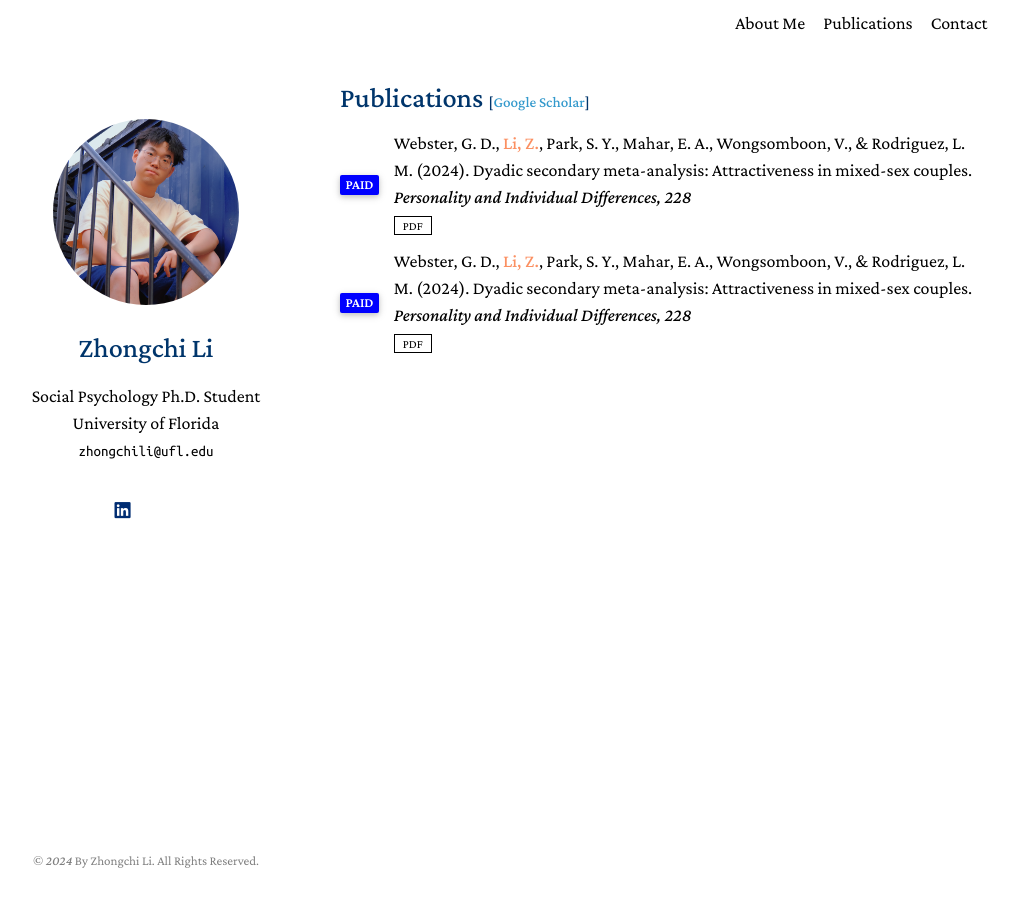
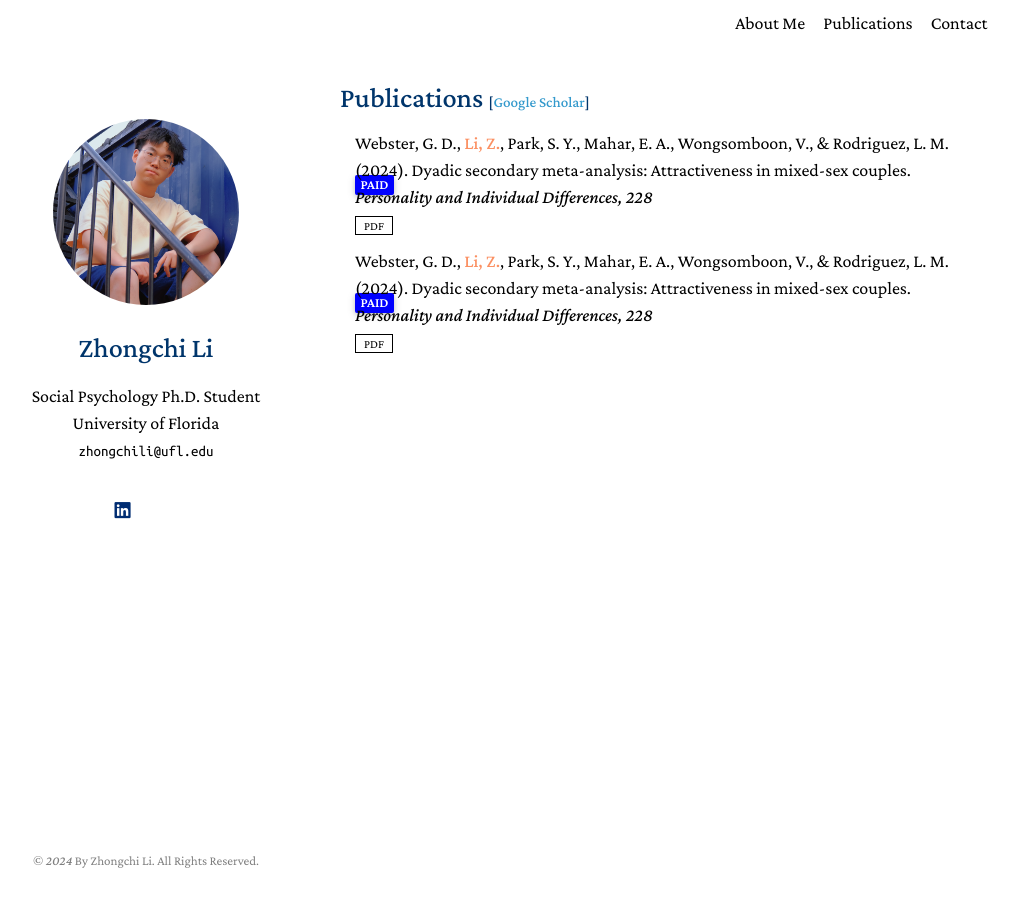
Before and after one commit to zhongchili52/zhongchili52.github.io, a Jekyll site: the page built from publicationspage.md, in a window 1280 px wide. Shown: the whole page, without its empty margins (130-1149 px from the left). Built offline with Jekyll 4.4.1, drawn with Linux system fonts in a browser that asks for light colours; nearby versions of some CDN libraries; library files that are not in the unit come from our copies; a style sheet for code colours, icons or effects is not loaded.

Commit message:
Update publications.md

```diff
--- a/_includes/publications.md
+++ b/_includes/publications.md
@@ -10,7 +10,7 @@
 
 <li>
 <div class="pub-row">
-  <div>
+  <div style="position: fixed;padding-right: 15px;padding-left: 15px;">
       {{ link.conference_short }}
   </div>
   <div class="col-sm-9" style="position: relative;padding-right: 15px;padding-left: 15px;">
```
